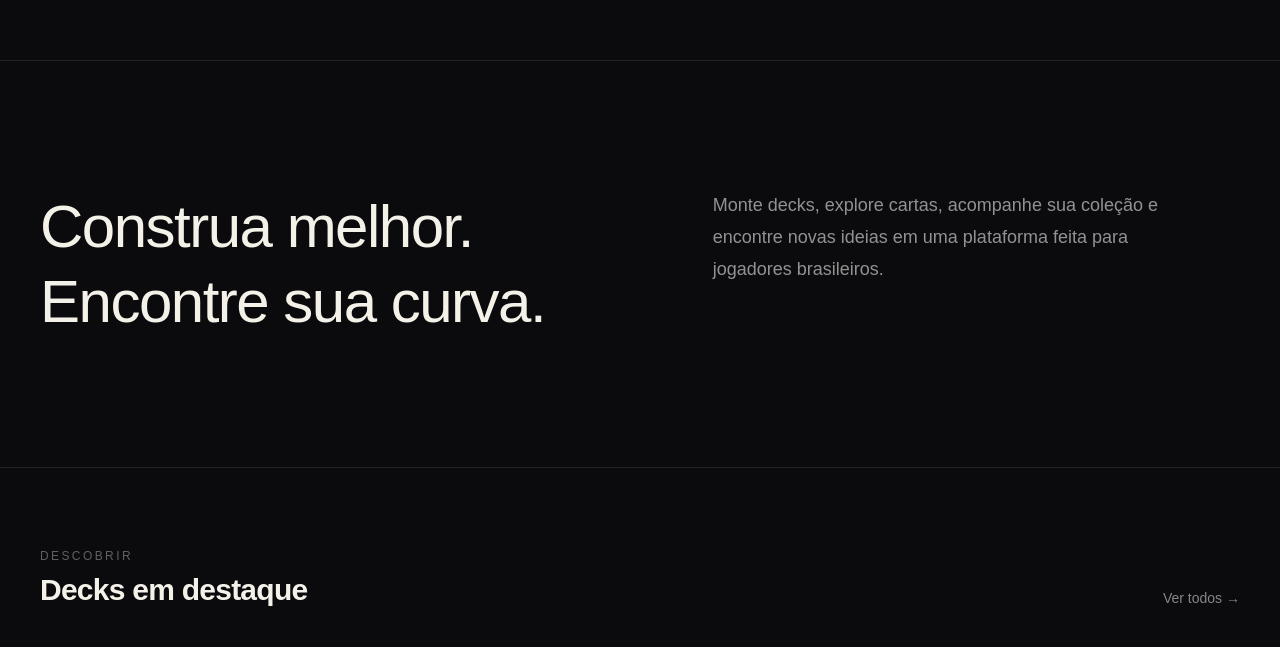
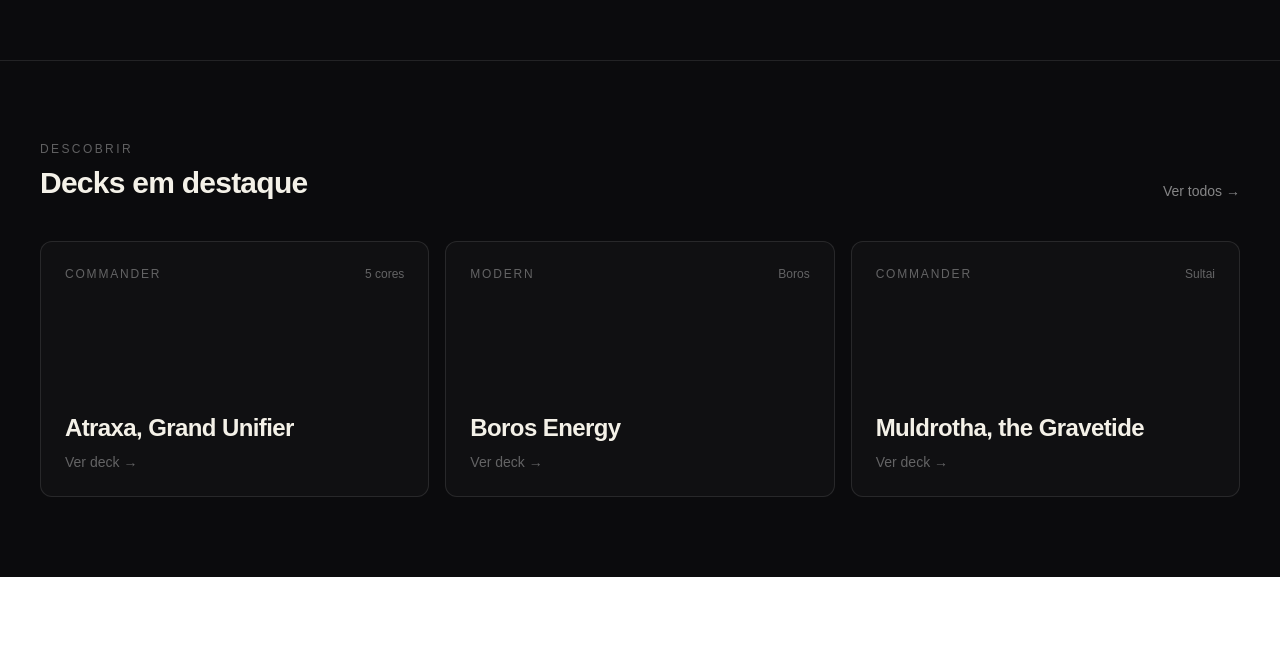
Before and after one commit to draguhaminsk-crypto/CurveOut, a Next.js app: page / in a window 1280 px wide. Shown: the part 740-1387 px from the top of the page. After the commit the page ends 1317 px from the top, so only its background shows below. Built offline with nearby package versions, Linux system fonts and the light colour scheme.

Commit message:
Update page.tsx

```diff
--- a/app/page.tsx
+++ b/app/page.tsx
@@ -4,7 +4,7 @@
       <header className="flex h-20 items-center justify-between border-b border-white/10 px-6 md:px-10">
         <a
           href="/"
-          className="text-2xl font-bold tracking-[-0.04em] uppercase"
+          className="text-2xl font-bold uppercase tracking-[-0.04em]"
         >
           CurveOut
         </a>
@@ -13,12 +13,15 @@
           <a href="#" className="transition hover:text-white">
             Decks
           </a>
+
           <a href="#" className="transition hover:text-white">
             Cartas
           </a>
+
           <a href="#" className="transition hover:text-white">
             Coleções
           </a>
+
           <a href="#" className="transition hover:text-white">
             Explorar
           </a>
@@ -37,7 +40,7 @@
 
       <main>
         <section className="flex min-h-[calc(100vh-80px)] items-center justify-center px-6 md:px-10">
-          <div className="flex w-full max-w-6xl flex-col items-center text-center">
+          <div className="flex w-full max-w-7xl flex-col items-center text-center">
             <h1 className="text-[16vw] font-black uppercase leading-[0.82] tracking-[-0.07em] md:text-[12vw]">
               CURVE
               <span className="text-white/35">OUT</span>
@@ -51,25 +54,6 @@
               <button className="rounded-lg border border-white/15 px-6 py-3 font-medium text-white/75 transition hover:border-white/30 hover:text-white">
                 Explorar decks
               </button>
-            </div>
-          </div>
-        </section>
-
-        <section className="border-t border-white/10 px-6 py-24 md:px-10 md:py-32">
-          <div className="grid gap-10 md:grid-cols-[1.2fr_1fr]">
-            <div>
-              <h2 className="text-4xl font-medium leading-tight tracking-tight md:text-6xl">
-                Construa melhor.
-                <br />
-                Encontre sua curva.
-              </h2>
-            </div>
-
-            <div className="flex flex-col gap-8">
-              <p className="max-w-md text-base leading-8 text-white/55 md:text-lg">
-                Monte decks, explore cartas, acompanhe sua coleção e encontre
-                novas ideias em uma plataforma feita para jogadores brasileiros.
-              </p>
             </div>
           </div>
         </section>
@@ -115,7 +99,8 @@
                   </h3>
 
                   <p className="text-sm text-white/35">
-                    Ver deck <span className="transition group-hover:ml-1">→</span>
+                    Ver deck{" "}
+                    <span className="transition group-hover:ml-1">→</span>
                   </p>
                 </div>
               </article>
```
